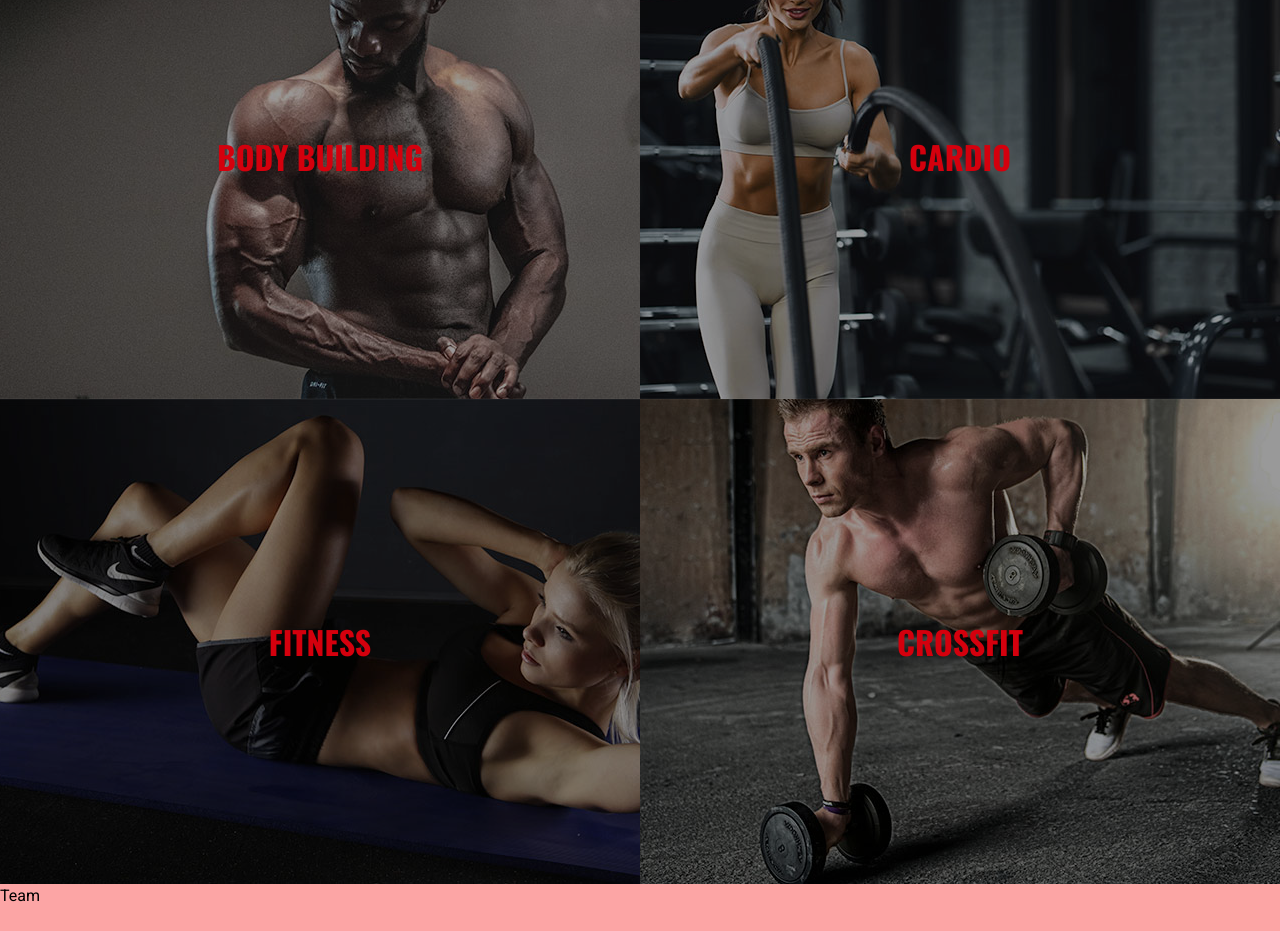
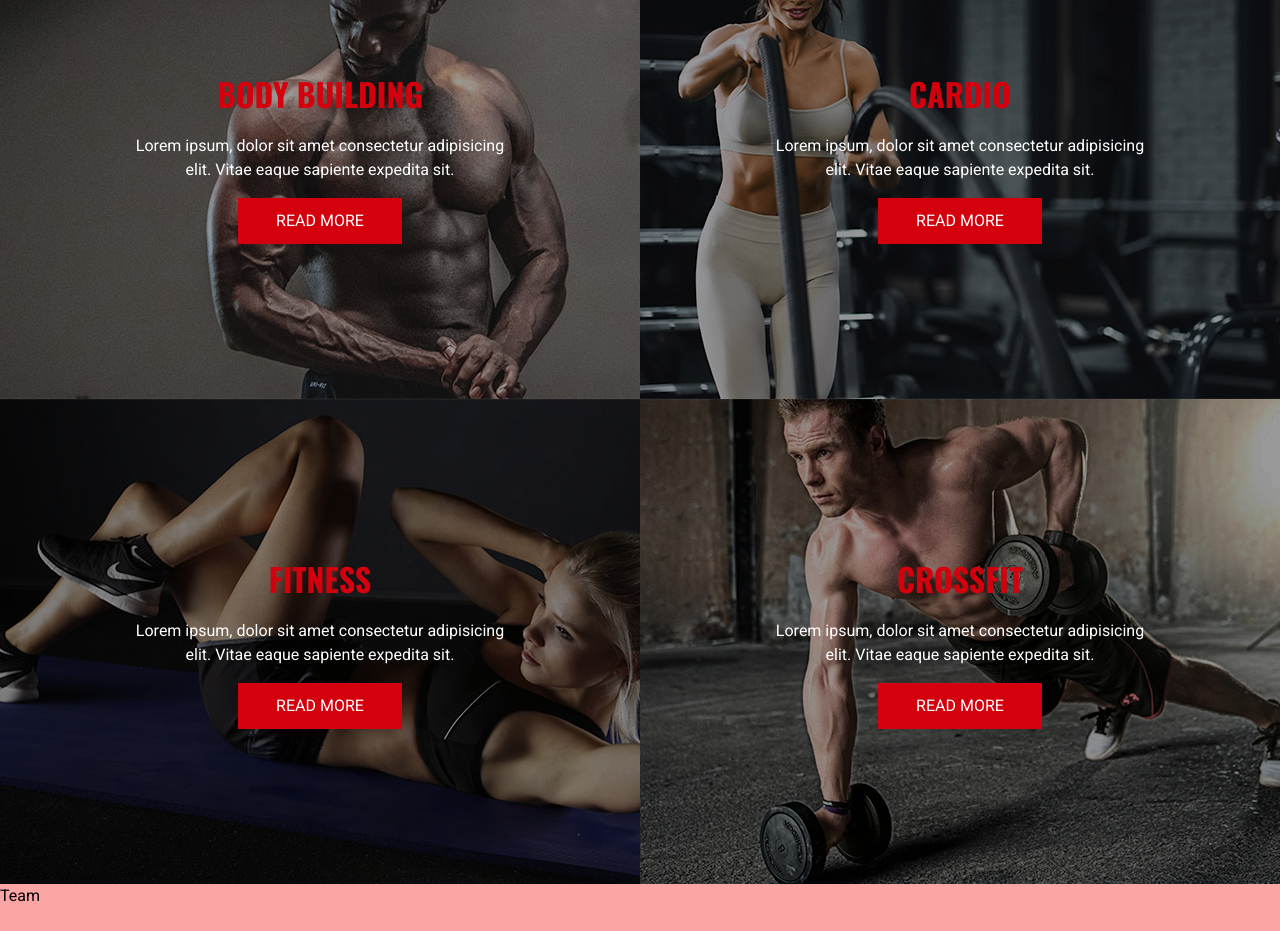
Before and after one commit to Quincy-Fer/fit-physique, a Next.js app: page / in a window 1280 px wide. Shown: the part 2020-2951 px from the top of the page. Built offline with nearby package versions, Linux system fonts and the light colour scheme.

Commit message:
Add animation

```diff
--- a/components/Classes.tsx
+++ b/components/Classes.tsx
@@ -11,35 +11,41 @@ const classes = [
     img: "/images/bodybuilding.jpg",
     description:
       "Lorem ipsum, dolor sit amet consectetur adipisicing elit.\
-     Vitae eaque sapiente expedita sit laudantium officiis!",
+     Vitae eaque sapiente expedita sit.",
   },
   {
     name: "cardio",
     img: "/images/cardio.jpg",
     description:
       "Lorem ipsum, dolor sit amet consectetur adipisicing elit.\
-     Vitae eaque sapiente expedita sit laudantium officiis!",
+     Vitae eaque sapiente expedita sit.",
   },
   {
     name: "fitness",
     img: "/images/fitness.jpg",
     description:
       "Lorem ipsum, dolor sit amet consectetur adipisicing elit.\
-     Vitae eaque sapiente expedita sit laudantium officiis!",
+     Vitae eaque sapiente expedita sit.",
   },
   {
     name: "crossfit",
     img: "/images/crossfit.jpg",
     description:
       "Lorem ipsum, dolor sit amet consectetur adipisicing elit.\
-     Vitae eaque sapiente expedita sit laudantium officiis!",
+     Vitae eaque sapiente expedita sit.",
   },
 ];
 
 const Classes = () => {
   return (
     <section id="class">
-      <div className="grid grid-cols-1 lg:grid-cols-2">
+      <motion.div
+        variants={fadeIn("up", 0.6)}
+        initial="hidden"
+        whileInView={"show"}
+        viewport={{ once: false, amount: 0.2 }}
+        className="grid grid-cols-1 lg:grid-cols-2"
+      >
         {classes.map((item, index) => {
           return (
             <div
@@ -52,13 +58,40 @@ const Classes = () => {
               <Image src={item.img} fill className="object-cover" alt="" />
               {/* text and button */}
               <div className="z-30 text-center w-[380px] flex flex-col items-center justify-center gap-4 ">
-                <h3 className="h3 text-accent">{item.name}</h3>
+                <motion.h3
+                  variants={fadeIn("up", 0.4)}
+                  initial="hidden"
+                  whileInView={"show"}
+                  viewport={{ once: false, amount: 0.2 }}
+                  className="h3 text-accent"
+                >
+                  {item.name}
+                </motion.h3>
+                <motion.p
+                  variants={fadeIn("up", 0.6)}
+                  initial="hidden"
+                  whileInView={"show"}
+                  viewport={{ once: false, amount: 0.2 }}
+                  className="text-white"
+                >
+                  {item.description}
+                </motion.p>
+                <motion.div
+                  variants={fadeIn("up", 0.8)}
+                  initial="hidden"
+                  whileInView={"show"}
+                  viewport={{ once: false, amount: 0.2 }}
+                >
+                  <CustomButton
+                    containerStyles="w-[164px] h-[46px]"
+                    text="Read More"
+                  />
+                </motion.div>
               </div>
-
             </div>
           );
         })}
-      </div>
+      </motion.div>
     </section>
   );
 };
```
